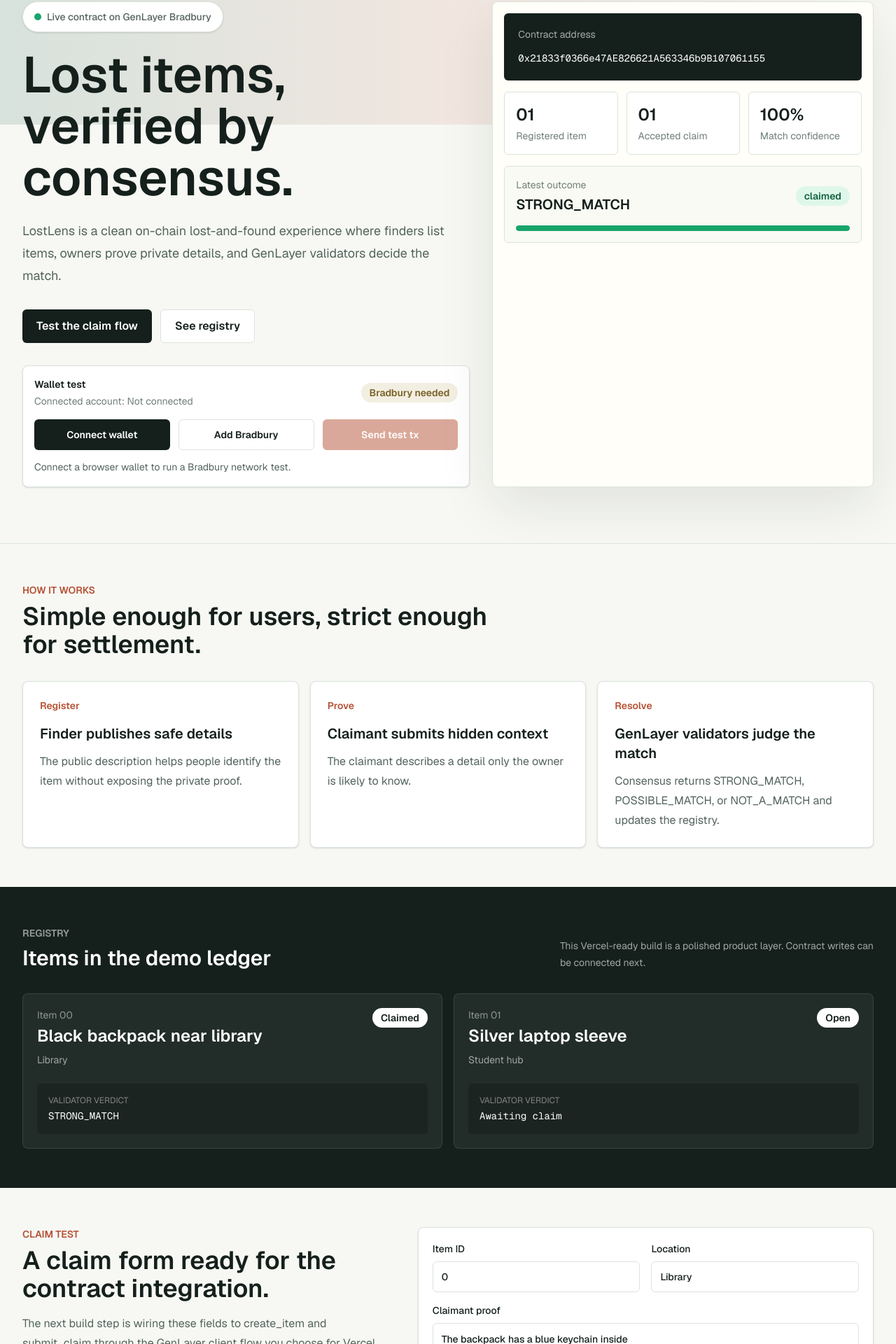
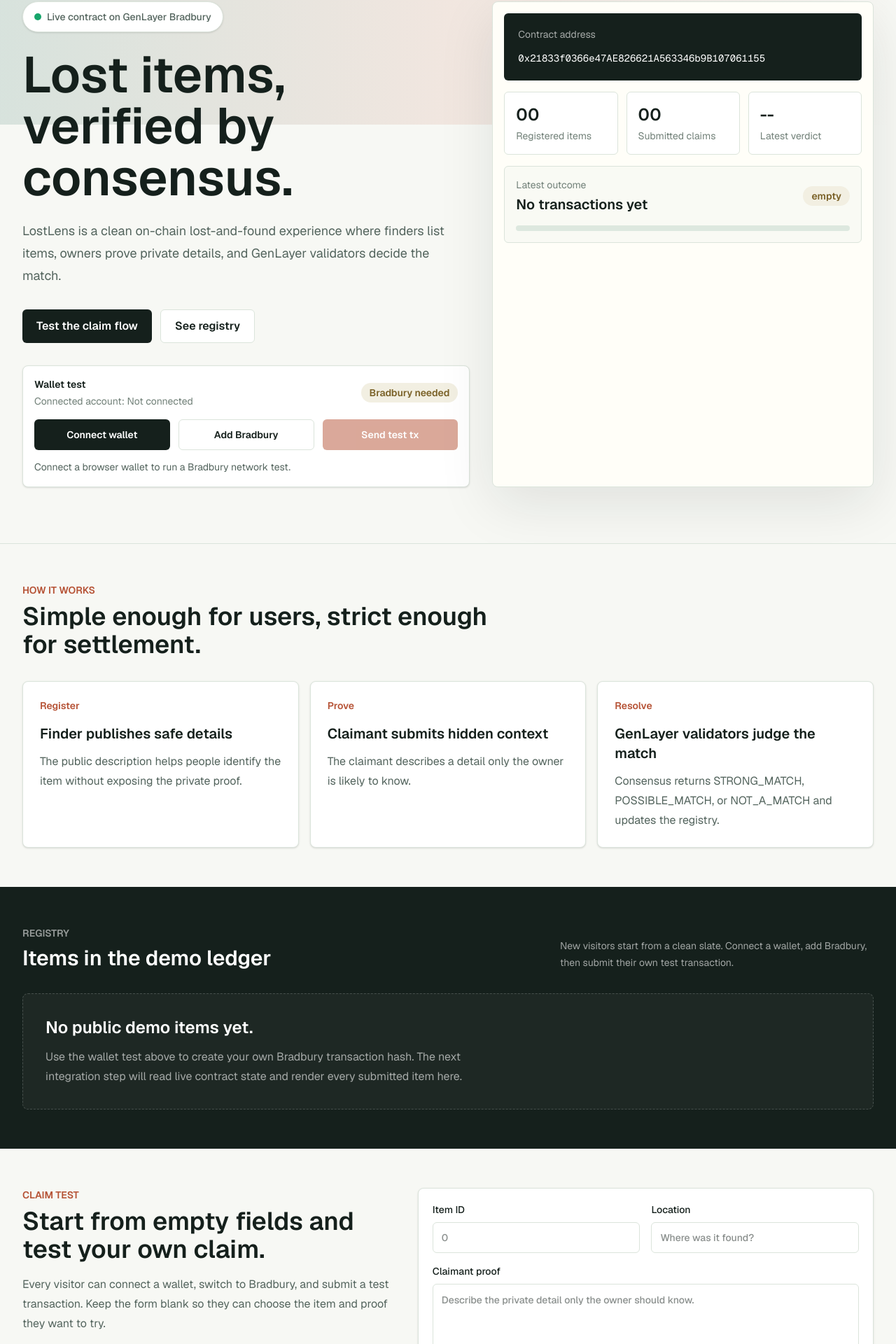
Before and after one commit to Richardweb1/lostlens, a Next.js app: page / in a window 1280 px wide. Shown: the part 155-2075 px from the top of the page at 70% size. Built offline with nearby package versions, Linux system fonts and the light colour scheme.

Commit message:
Start demo in empty state

```diff
--- a/app/page.tsx
+++ b/app/page.tsx
@@ -28,9 +28,9 @@
 };
 
 const stats = [
-  { label: 'Registered item', value: '01' },
-  { label: 'Accepted claim', value: '01' },
-  { label: 'Match confidence', value: '100%' },
+  { label: 'Registered items', value: '00' },
+  { label: 'Submitted claims', value: '00' },
+  { label: 'Latest verdict', value: '--' },
 ];
 
 const timeline = [
@@ -51,22 +51,7 @@
   },
 ];
 
-const items = [
-  {
-    id: '00',
-    name: 'Black backpack near library',
-    location: 'Library',
-    status: 'Claimed',
-    verdict: 'STRONG_MATCH',
-  },
-  {
-    id: '01',
-    name: 'Silver laptop sleeve',
-    location: 'Student hub',
-    status: 'Open',
-    verdict: 'Awaiting claim',
-  },
-];
+const items: Array<{ id: string; name: string; location: string; status: string; verdict: string }> = [];
 
 export default function Home() {
   const [account, setAccount] = useState('');
@@ -278,14 +263,14 @@
               <div className="flex items-center justify-between gap-4">
                 <div>
                   <p className="text-sm text-[var(--muted)]">Latest outcome</p>
-                  <p className="mt-1 text-xl font-semibold">STRONG_MATCH</p>
+                  <p className="mt-1 text-xl font-semibold">No transactions yet</p>
                 </div>
-                <span className="rounded-full bg-[var(--success-bg)] px-3 py-1 text-sm font-semibold text-[var(--success-ink)]">
-                  claimed
+                <span className="rounded-full bg-[#f2efe2] px-3 py-1 text-sm font-semibold text-[#7a6127]">
+                  empty
                 </span>
               </div>
               <div className="mt-4 h-2 overflow-hidden rounded-full bg-[#dde8df]">
-                <div className="h-full w-full rounded-full bg-[var(--success)]" />
+                <div className="h-full w-0 rounded-full bg-[var(--success)]" />
               </div>
             </div>
           </div>
@@ -316,11 +301,12 @@
               <h2 className="mt-2 text-3xl font-semibold">Items in the demo ledger</h2>
             </div>
             <p className="max-w-md text-sm leading-6 text-white/60">
-              This Vercel-ready build is a polished product layer. Contract writes can be connected next.
+              New visitors start from a clean slate. Connect a wallet, add Bradbury, then submit their own test transaction.
             </p>
           </div>
-          <div className="mt-8 grid gap-4 lg:grid-cols-2">
-            {items.map((item) => (
+          {items.length ? (
+            <div className="mt-8 grid gap-4 lg:grid-cols-2">
+              {items.map((item) => (
               <article key={item.id} className="rounded-lg border border-white/10 bg-white/[0.06] p-5">
                 <div className="flex items-start justify-between gap-4">
                   <div>
@@ -337,34 +323,42 @@
                   <p className="mt-1 font-mono text-sm">{item.verdict}</p>
                 </div>
               </article>
-            ))}
-          </div>
+              ))}
+            </div>
+          ) : (
+            <div className="mt-8 rounded-lg border border-dashed border-white/18 bg-white/[0.04] p-8">
+              <p className="text-2xl font-semibold">No public demo items yet.</p>
+              <p className="mt-3 max-w-2xl leading-7 text-white/60">
+                Use the wallet test above to create your own Bradbury transaction hash. The next integration step will read live contract state and render every submitted item here.
+              </p>
+            </div>
+          )}
         </div>
       </section>
 
       <section id="claim" className="mx-auto grid max-w-7xl gap-8 px-5 py-14 sm:px-8 lg:grid-cols-[0.9fr_1.1fr]">
         <div>
           <p className="text-sm font-semibold uppercase text-[var(--accent)]">Claim test</p>
-          <h2 className="mt-2 text-3xl font-semibold sm:text-4xl">A claim form ready for the contract integration.</h2>
+          <h2 className="mt-2 text-3xl font-semibold sm:text-4xl">Start from empty fields and test your own claim.</h2>
           <p className="mt-4 leading-7 text-[var(--soft)]">
-            The next build step is wiring these fields to create_item and submit_claim through
-            the GenLayer client flow you choose for Vercel.
+            Every visitor can connect a wallet, switch to Bradbury, and submit a test transaction.
+            Keep the form blank so they can choose the item and proof they want to try.
           </p>
         </div>
         <form className="rounded-lg border border-[var(--line)] bg-white p-5 shadow-sm">
           <div className="grid gap-4 sm:grid-cols-2">
             <label className="block text-sm font-medium">
               Item ID
-              <input className="mt-2 min-h-11 w-full rounded-md border border-[var(--line)] px-3 outline-none focus:border-[var(--accent)]" defaultValue="0" />
+              <input className="mt-2 min-h-11 w-full rounded-md border border-[var(--line)] px-3 outline-none focus:border-[var(--accent)]" placeholder="0" />
             </label>
             <label className="block text-sm font-medium">
               Location
-              <input className="mt-2 min-h-11 w-full rounded-md border border-[var(--line)] px-3 outline-none focus:border-[var(--accent)]" defaultValue="Library" />
+              <input className="mt-2 min-h-11 w-full rounded-md border border-[var(--line)] px-3 outline-none focus:border-[var(--accent)]" placeholder="Where was it found?" />
             </label>
           </div>
           <label className="mt-4 block text-sm font-medium">
             Claimant proof
-            <textarea className="mt-2 min-h-32 w-full rounded-md border border-[var(--line)] p-3 outline-none focus:border-[var(--accent)]" defaultValue="The backpack has a blue keychain inside" />
+            <textarea className="mt-2 min-h-32 w-full rounded-md border border-[var(--line)] p-3 outline-none focus:border-[var(--accent)]" placeholder="Describe the private detail only the owner should know." />
           </label>
           <button className="mt-5 min-h-12 w-full rounded-md bg-[var(--accent)] px-4 font-semibold text-white transition hover:bg-[var(--accent-strong)]" type="button">
             Prepare transaction
```
Also changed, not shown: 1 other file (tests, documents, lock files or other folders).
